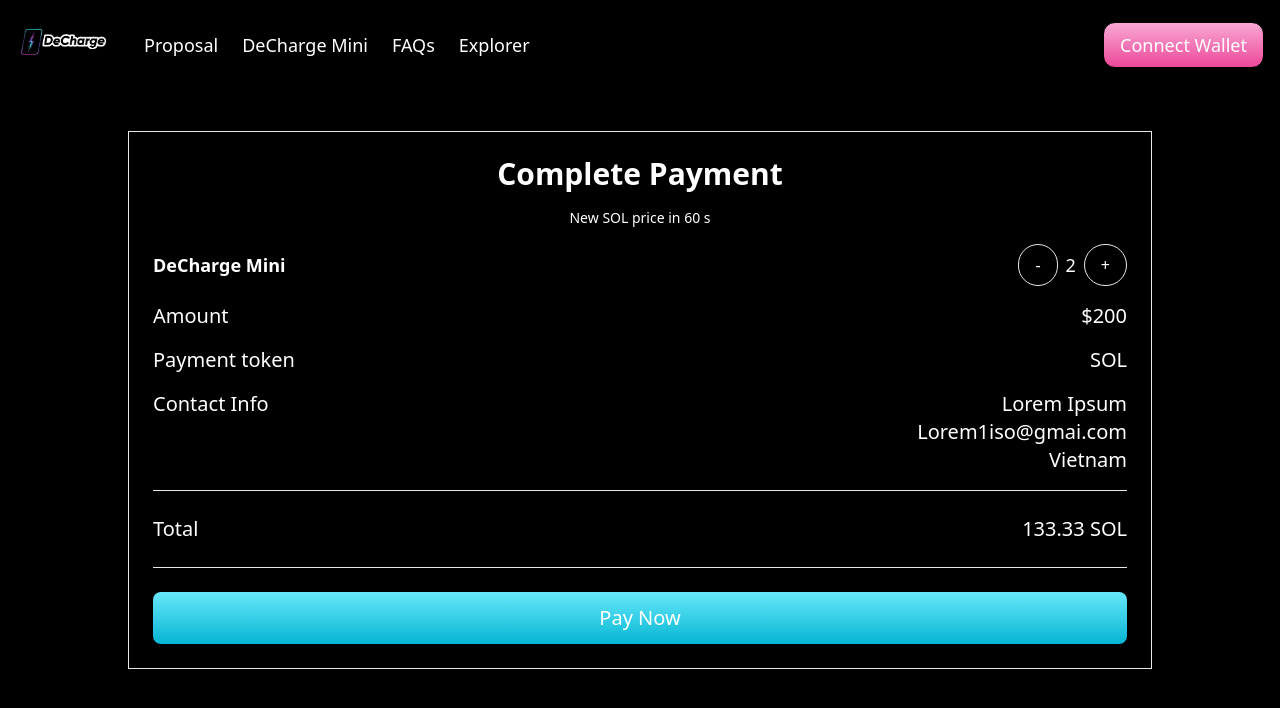
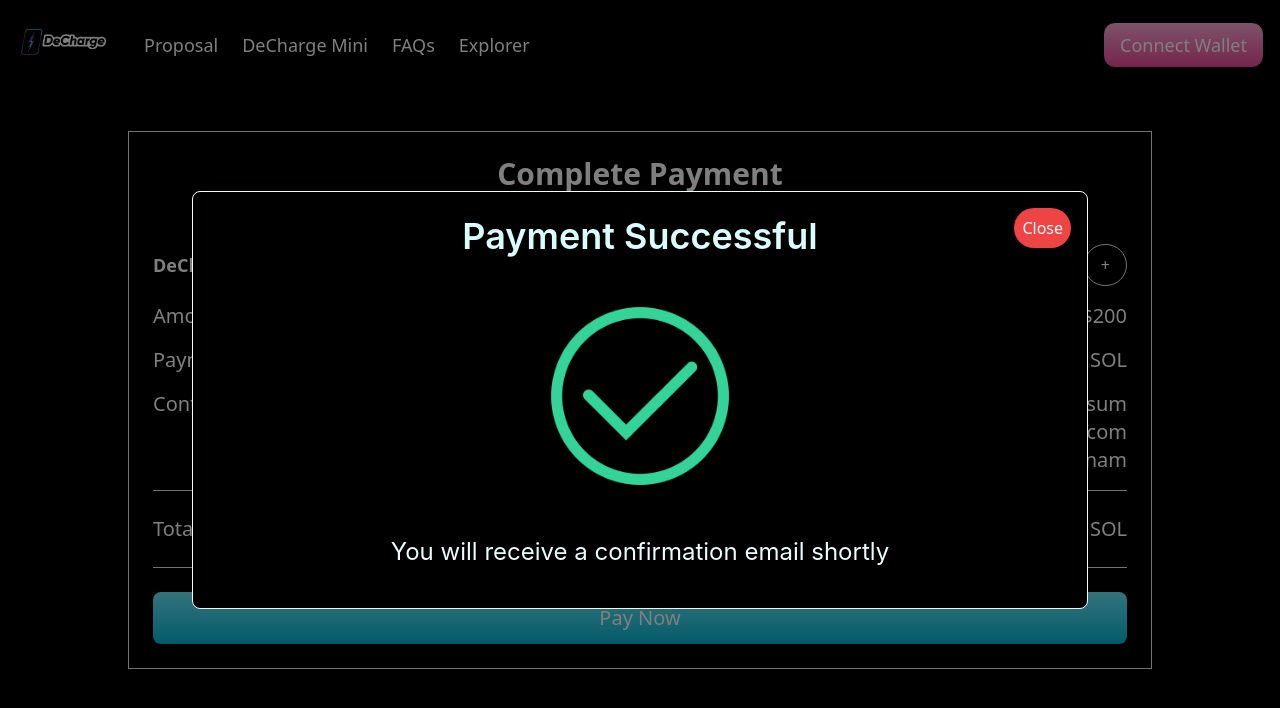
Before and after one commit to adityaslyf/DeCharge, a Next.js app: page /CompletePayment in a window 1280 px wide. Both pictures are taken after a click on the button "Pay Now". Shown: the top 708 px of the page. Built offline with nearby package versions, Linux system fonts and the light colour scheme.

Commit message:
added success payment dialog box

```diff
--- a/app/CompletePayment/page.tsx
+++ b/app/CompletePayment/page.tsx
@@ -1,9 +1,11 @@
 "use client";
 import React, { useState } from "react";
 import Navbar from "../Navbar/page";
+import PaymentSuccessDialog from "../Success/dialog"; // Import the PaymentSuccessDialog component
 
 const MacbookPro: React.FC = (): JSX.Element => {
   const [quantity, setQuantity] = useState<number>(2); // State to manage quantity
+  const [isDialogOpen, setIsDialogOpen] = useState<boolean>(false); // State to control dialog visibility
   const pricePerUnit = 100; // Price per item
   const solToUsdRate = 1.5; // Conversion rate (example value)
   const totalPrice = quantity * pricePerUnit;
@@ -19,12 +21,20 @@
     setQuantity(quantity + 1);
   };
 
+  const handlePayNow = () => {
+    setIsDialogOpen(true); // Open the dialog when the "Pay Now" button is clicked
+  };
+
+  const handleCloseDialog = () => {
+    setIsDialogOpen(false); // Close the dialog
+  };
+
   return (
     <div className="container mx-auto">
       <Navbar />
       <div className="p-6 md:p-10 text-white flex justify-center items-center">
-        <div className="flex flex-col gap-6 w-full max-w-5xl space-y-8"> {/* Added space-y-6 for vertical spacing */}
-          <div className="w-full border p-6 space-y-4"> {/* Added space-y-4 for inner vertical spacing */}
+        <div className="flex flex-col gap-6 w-full max-w-5xl space-y-8">
+          <div className="w-full border p-6 space-y-4">
             <h2 className="font-bold text-2xl md:text-3xl text-center">
               Complete Payment
             </h2>
@@ -68,21 +78,26 @@
                 Vietnam
               </div>
             </div>
-            <div className=" space-y-6">
+            <div className="space-y-6">
               <hr />
               <div className="flex justify-between mb-4">
                 <span className="text-xl">Total</span>
                 <span className="text-xl">{totalSOL} SOL</span>
               </div>
               <hr />
-            <button className="w-full py-3 mt-6 bg-gradient-to-b from-cyan-300 to-cyan-500 rounded-lg font-normal text-primary-900 text-xl text-center">
+              <button
+                className="w-full py-3 mt-6 bg-gradient-to-b from-cyan-300 to-cyan-500 rounded-lg font-normal text-primary-900 text-xl text-center"
+                onClick={handlePayNow}
+              >
                 Pay Now
               </button>
             </div>
-
           </div>
         </div>
       </div>
+
+      {/* Render PaymentSuccessDialog when isDialogOpen is true */}
+      {isDialogOpen && <PaymentSuccessDialog onClose={handleCloseDialog} />}
     </div>
   );
 };
--- /dev/null
+++ b/app/Success/dialog.tsx
@@ -0,0 +1,40 @@
+"use client";
+import React from "react";
+import Image from "next/image";
+
+interface PaymentSuccessDialogProps {
+  onClose: () => void;
+}
+
+const PaymentSuccessDialog: React.FC<PaymentSuccessDialogProps> = ({ onClose }) => {
+  return (
+    <div className="fixed inset-0 bg-black bg-opacity-50 flex justify-center items-center z-50">
+      <div className="w-full max-w-4xl border border-[#ECFDFE] p-6 bg-black rounded-lg relative">
+        <button
+          className="absolute top-4 right-4 text-white bg-red-500 rounded-full p-2 hover:bg-red-600 transition-colors"
+          onClick={onClose}
+        >
+          Close
+        </button>
+        <div className="flex flex-col justify-center items-center space-y-10 mb-4">
+          <div className="text-[#d9fcfd] text-4xl font-semibold font-['Inter'] text-center">
+            Payment Successful
+          </div>
+          <div className="text-center">
+            <Image
+              src="/clarity_success-standard-line.png"
+              width={200}
+              height={200}
+              alt="Success"
+            />
+          </div>
+          <div className="text-center text-[#ecfdfe] text-2xl font-normal font-['Inter']">
+            You will receive a confirmation email shortly
+          </div>
+        </div>
+      </div>
+    </div>
+  );
+};
+
+export default PaymentSuccessDialog;
```
Also changed, not shown: public/clarity_success-standard-line.png (added). Lines whose indentation alone changed are shown as unchanged.
